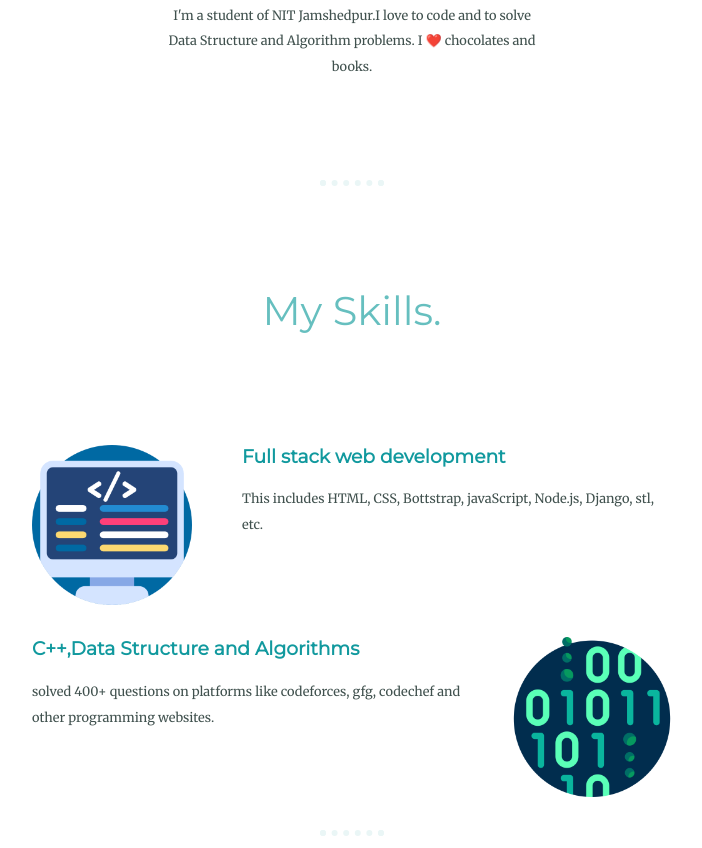
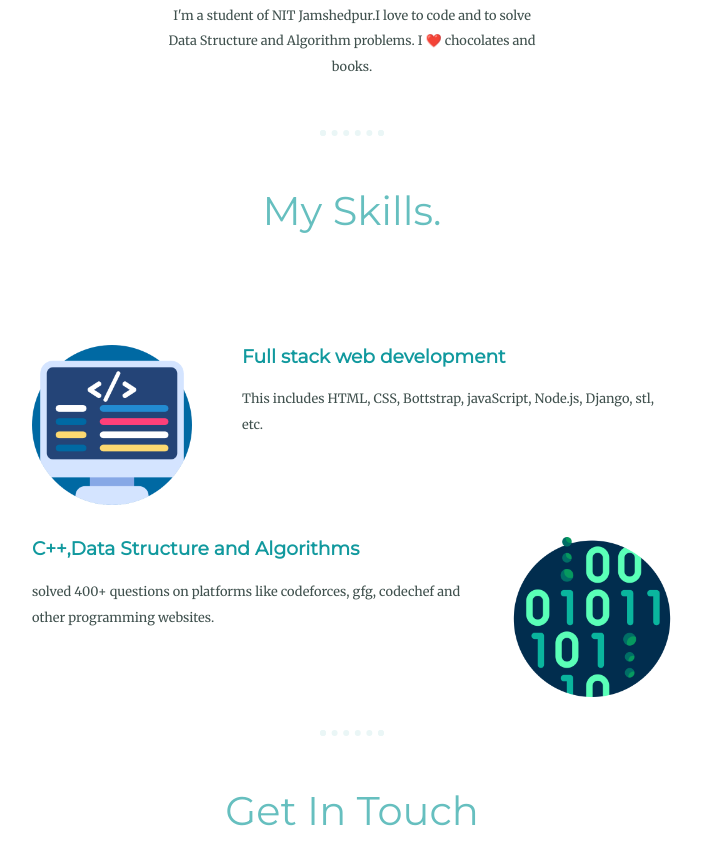
Before and after one commit to adyakumari333/Personal-Profile, a plain HTML site: page index.html in a window 1280 px wide. Shown: the part 1158-2006 px from the top of the page, without its empty margins (288-990 px from the left). Drawn offline with Linux system fonts and the light colour scheme.

Commit message:
personal profile website file

```diff
--- a/css/styles.css
+++ b/css/styles.css
@@ -26,13 +26,14 @@ h3{
 p{
     line-height: 2;
     font-size: 0.8rem;
+    margin-bottom: 100px;
 }
 
 hr{
     border: dotted #eaf6f6 6px;
     border-bottom:none ;
     width: 4%;
-    margin: 100px auto;
+    margin: 50px auto;
 }
 
 .pro{
```
